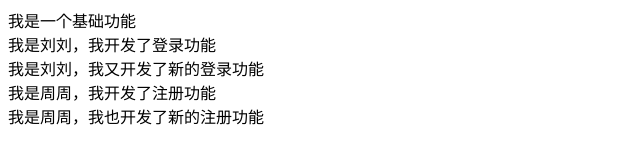
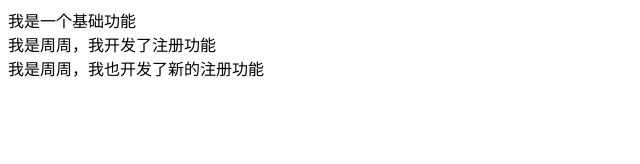
Before and after one commit to jiaoliu0111/myProject_1, a plain HTML site: page index.html in a window 1280 px wide. Shown: the whole page, without its empty margins (0-640 px from the left). Drawn offline with Linux system fonts and the light colour scheme.

Commit message:
删除刘刘的

```diff
--- a/index.html
+++ b/index.html
@@ -9,8 +9,7 @@
 <body>
   <div>我是一个基础功能</div>
 
-  <div>我是刘刘，我开发了登录功能</div>
-  <div>我是刘刘，我又开发了新的登录功能</div>
+
 
   <div>我是周周，我开发了注册功能</div>
   <div>我是周周，我也开发了新的注册功能</div>
```
